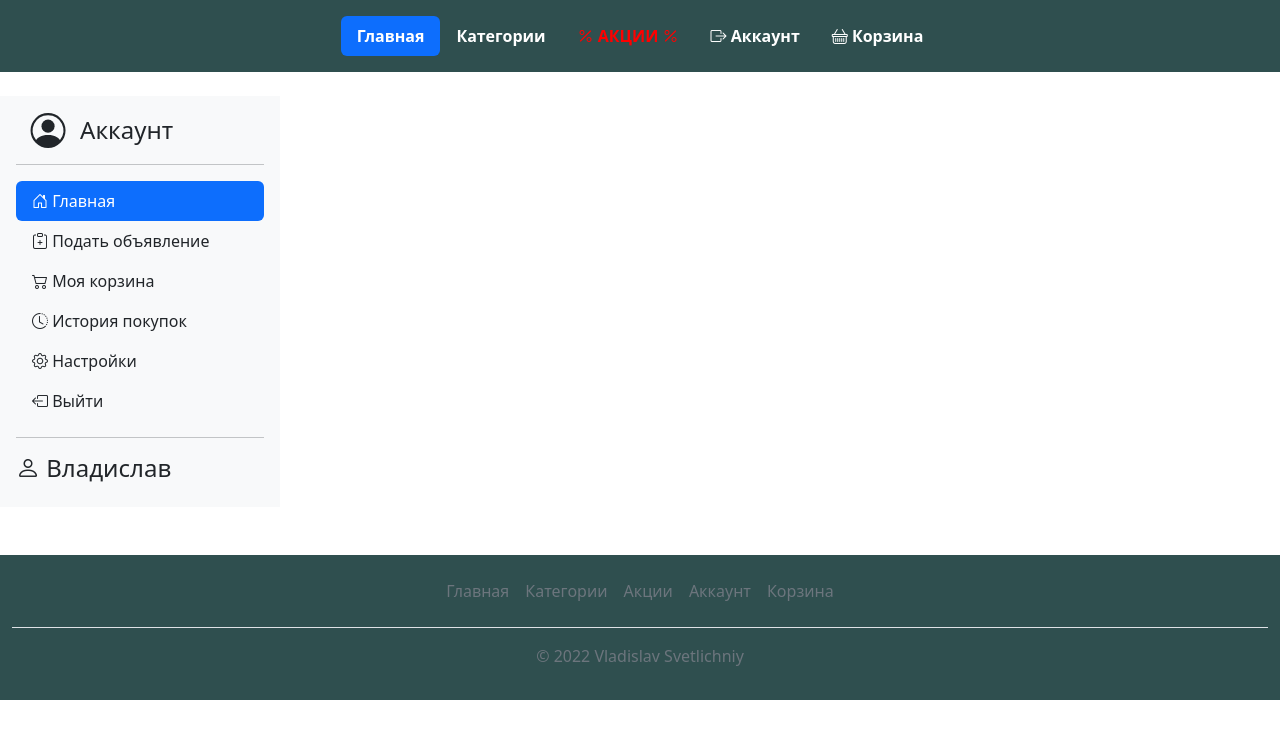
After one commit to VladislavSvetl/Flask-Online-Marlet, a Flask app: page /account in a window 1280 px wide. The commit adds this page. Shown: the top 739 px of the page. Run offline with Flask 2, Linux system fonts and the light colour scheme.

Commit message:
Created page 'base_account.html'

```diff
--- a/app.py
+++ b/app.py
@@ -10,5 +10,10 @@ def index():
     return render_template('index.html')
 
 
+@app.route('/account')
+def account():
+    return render_template('base_account.html')
+
+
 if __name__ == '__main__':
     app.run(debug=True)
--- a/templates/base.html
+++ b/templates/base.html
@@ -6,6 +6,7 @@
           content="width=device-width, user-scalable=no, initial-scale=1.0, maximum-scale=1.0, minimum-scale=1.0">
     <meta http-equiv="X-UA-Compatible" content="ie=edge">
     <link rel="stylesheet" href="https://cdn.jsdelivr.net/npm/bootstrap@5.2.3/dist/css/bootstrap.min.css">
+    <link rel="stylesheet" href="https://cdn.jsdelivr.net/npm/bootstrap-icons@1.10.2/font/bootstrap-icons.css">
     <title>{% block title %}{% endblock %}</title>
 </head>
 <body>
@@ -15,9 +16,9 @@
           <ul class="nav nav-pills">
             <li class="nav-item"><a href="/index" class="nav-link active" aria-current="page" style="color:white"><b>Главная</b></a></li>
             <li class="nav-item"><a href="#" class="nav-link" style="color:white"><b>Категории</b></a></li>
-            <li class="nav-item"><a href="#" class="nav-link" style="color:red"><b><svg xmlns="http://www.w3.org/2000/svg" width="16" height="16" fill="currentColor" class="bi bi-percent" viewBox="0 0 16 16"><path d="M13.442 2.558a.625.625 0 0 1 0 .884l-10 10a.625.625 0 1 1-.884-.884l10-10a.625.625 0 0 1 .884 0zM4.5 6a1.5 1.5 0 1 1 0-3 1.5 1.5 0 0 1 0 3zm0 1a2.5 2.5 0 1 0 0-5 2.5 2.5 0 0 0 0 5zm7 6a1.5 1.5 0 1 1 0-3 1.5 1.5 0 0 1 0 3zm0 1a2.5 2.5 0 1 0 0-5 2.5 2.5 0 0 0 0 5z"/></svg> АКЦИИ <svg xmlns="http://www.w3.org/2000/svg" width="16" height="16" fill="currentColor" class="bi bi-percent" viewBox="0 0 16 16"><path d="M13.442 2.558a.625.625 0 0 1 0 .884l-10 10a.625.625 0 1 1-.884-.884l10-10a.625.625 0 0 1 .884 0zM4.5 6a1.5 1.5 0 1 1 0-3 1.5 1.5 0 0 1 0 3zm0 1a2.5 2.5 0 1 0 0-5 2.5 2.5 0 0 0 0 5zm7 6a1.5 1.5 0 1 1 0-3 1.5 1.5 0 0 1 0 3zm0 1a2.5 2.5 0 1 0 0-5 2.5 2.5 0 0 0 0 5z"/></svg></b></a></li>
-            <li class="nav-item"><a href="#" class="nav-link" style="color:white"><b><svg xmlns="http://www.w3.org/2000/svg" width="16" height="16" fill="currentColor" class="bi bi-person-circle" viewBox="0 0 16 16"><path d="M11 6a3 3 0 1 1-6 0 3 3 0 0 1 6 0z"/><path fill-rule="evenodd" d="M0 8a8 8 0 1 1 16 0A8 8 0 0 1 0 8zm8-7a7 7 0 0 0-5.468 11.37C3.242 11.226 4.805 10 8 10s4.757 1.225 5.468 2.37A7 7 0 0 0 8 1z"/></svg> Аккаунт</b></a></li>
-            <li class="nav-item"><a href="#" class="nav-link" style="color:white"><b><svg xmlns="http://www.w3.org/2000/svg" width="16" height="16" fill="currentColor" class="bi bi-basket2" viewBox="0 0 16 16"><path d="M4 10a1 1 0 0 1 2 0v2a1 1 0 0 1-2 0v-2zm3 0a1 1 0 0 1 2 0v2a1 1 0 0 1-2 0v-2zm3 0a1 1 0 1 1 2 0v2a1 1 0 0 1-2 0v-2z"/><path d="M5.757 1.071a.5.5 0 0 1 .172.686L3.383 6h9.234L10.07 1.757a.5.5 0 1 1 .858-.514L13.783 6H15.5a.5.5 0 0 1 .5.5v1a.5.5 0 0 1-.5.5h-.623l-1.844 6.456a.75.75 0 0 1-.722.544H3.69a.75.75 0 0 1-.722-.544L1.123 8H.5a.5.5 0 0 1-.5-.5v-1A.5.5 0 0 1 .5 6h1.717L5.07 1.243a.5.5 0 0 1 .686-.172zM2.163 8l1.714 6h8.246l1.714-6H2.163z"/></svg> Корзина</b></a></li>
+            <li class="nav-item"><a href="#" class="nav-link" style="color:red"><b><i class="bi bi-percent"></i> АКЦИИ <i class="bi bi-percent"></i></b></a></li>
+            <li class="nav-item"><a href="/account" class="nav-link" style="color:white"><b><i class="bi bi-box-arrow-right"></i> Аккаунт</b></a></li>
+            <li class="nav-item"><a href="#" class="nav-link" style="color:white"><b><i class="bi bi-basket"></i> Корзина</b></a></li>
           </ul>
         </header>
     </div>
@@ -32,7 +33,7 @@
           <li class="nav-item"><a href="/index" class="nav-link px-2 text-muted">Главная</a></li>
           <li class="nav-item"><a href="#" class="nav-link px-2 text-muted">Категории</a></li>
           <li class="nav-item"><a href="#" class="nav-link px-2 text-muted">Акции</a></li>
-          <li class="nav-item"><a href="#" class="nav-link px-2 text-muted">Аккаунт</a></li>
+          <li class="nav-item"><a href="/account" class="nav-link px-2 text-muted">Аккаунт</a></li>
           <li class="nav-item"><a href="#" class="nav-link px-2 text-muted">Корзина</a></li>
         </ul>
         <p class="text-center text-muted">© 2022 Vladislav Svetlichniy</p>
--- /dev/null
+++ b/templates/base_account.html
@@ -0,0 +1,60 @@
+{% extends 'base.html' %}
+
+{% block title %}
+Аккаунт
+{% endblock %}
+
+{% block main %}
+
+    <div class="d-flex flex-column flex-shrink-0 p-3 bg-light" style="width: 280px;">
+        <a href="/" class="d-flex align-items-center mb-3 mb-md-0 me-md-auto link-dark text-decoration-none">
+          <svg xmlns="http://www.w3.org/2000/svg" width="35" height="35" fill="currentColor" class="col-6 bi bi-person-circle" viewBox="0 0 16 16"><path d="M11 6a3 3 0 1 1-6 0 3 3 0 0 1 6 0z"/><path fill-rule="evenodd" d="M0 8a8 8 0 1 1 16 0A8 8 0 0 1 0 8zm8-7a7 7 0 0 0-5.468 11.37C3.242 11.226 4.805 10 8 10s4.757 1.225 5.468 2.37A7 7 0 0 0 8 1z"/></svg>
+          <span class="fs-4 col-6">Аккаунт</span>
+        </a>
+        <hr>
+        <ul class="nav nav-pills flex-column mb-auto">
+          <li class="nav-item">
+            <a href="/index" class="nav-link active" aria-current="page">
+              <i class="bi bi-house-door"></i>
+              Главная
+            </a>
+          </li>
+          <li>
+            <a href="/create" class="nav-link link-dark">
+              <i class="bi bi-clipboard-plus"></i>
+              Подать объявление
+            </a>
+          </li>
+          <li>
+            <a href="#" class="nav-link link-dark">
+              <i class="bi bi-cart2"></i>
+              Моя корзина
+            </a>
+          </li>
+          <li>
+            <a href="#" class="nav-link link-dark">
+              <i class="bi bi-clock-history"></i>
+              История покупок
+            </a>
+          </li>
+          <li>
+            <a href="#" class="nav-link link-dark">
+              <i class="bi bi-gear"></i>
+              Настройки
+            </a>
+          </li>
+          <li>
+            <a href="#" class="nav-link link-dark">
+              <i class="bi bi-box-arrow-left"></i>
+              Выйти
+            </a>
+          </li>
+        </ul>
+        <hr>
+        <h4>
+          <i class="bi bi-person"></i>
+          Владислав
+        </h4>
+    </div>
+
+{% endblock %}
```
Also changed, not shown: templates/create.html (added).
